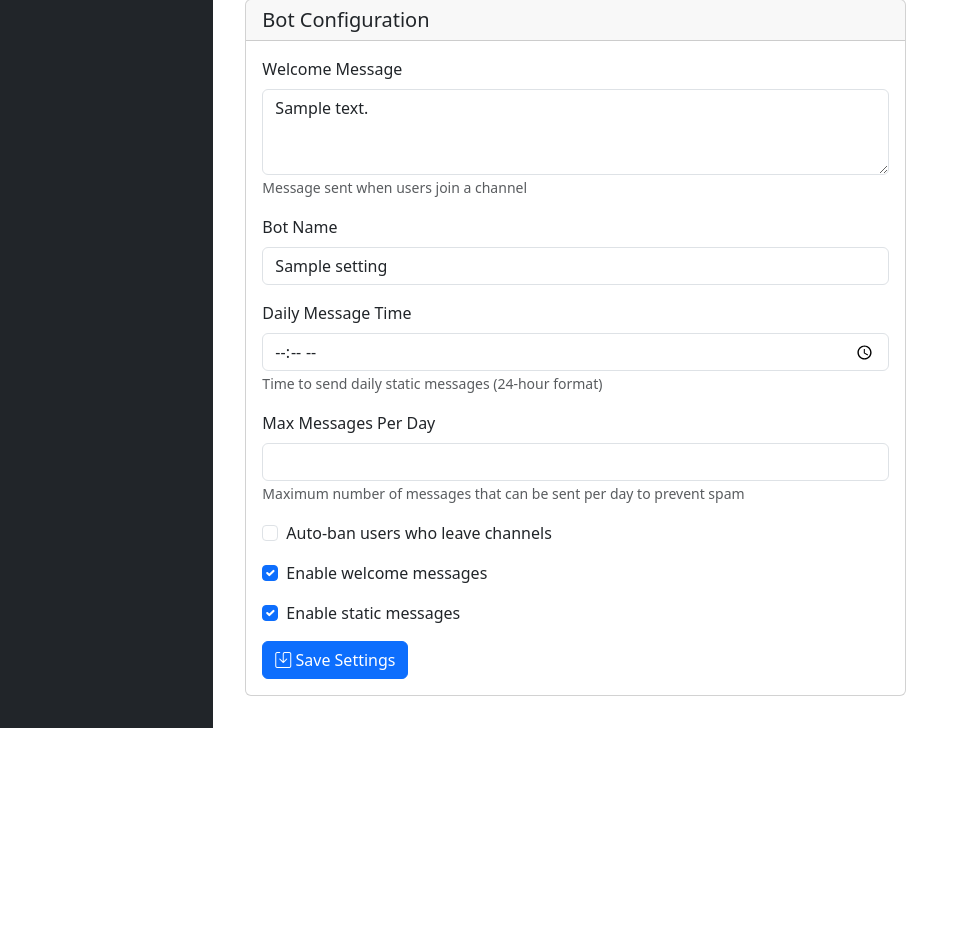
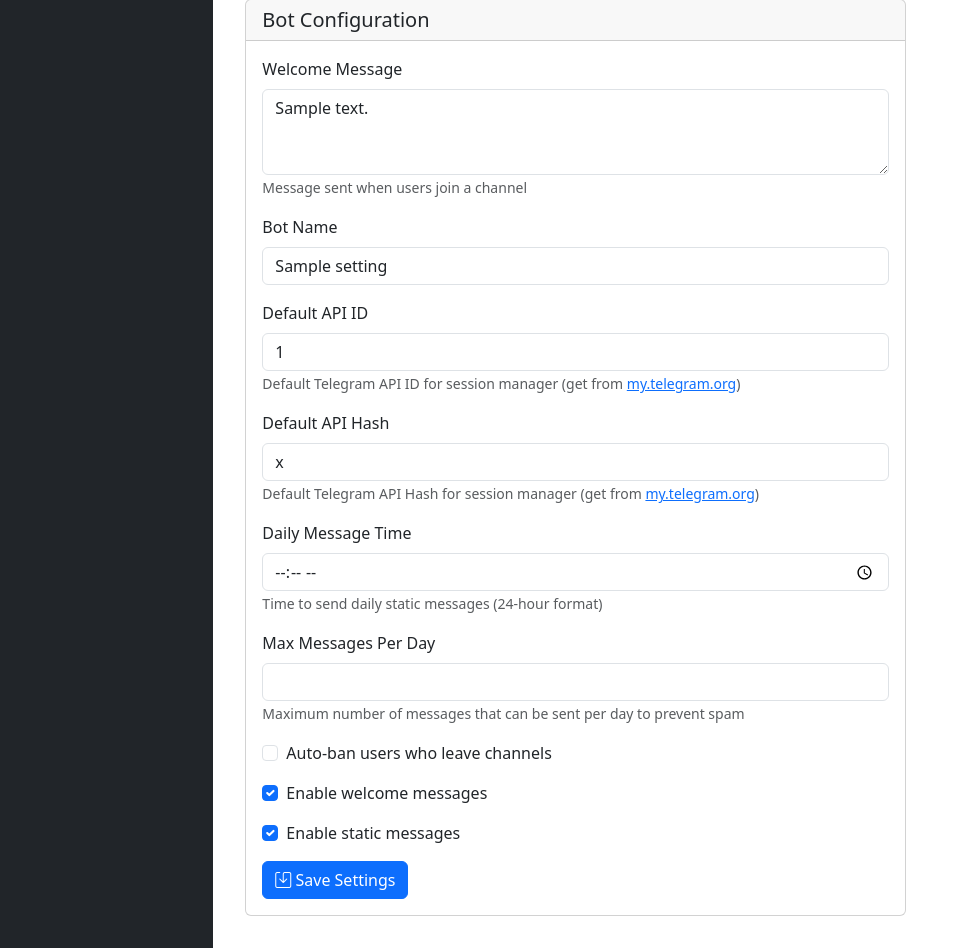
Before and after one commit to mrDarky/inviter_bot, a FastAPI app: template templates/settings.html in a window 1280 px wide. Shown: the part 729-1677 px from the top of the page, without its empty margins (0-969 px from the left). Before the commit the page ends 1457 px from the top, so only its background shows below. Run offline with FastAPI, Linux system fonts and the light colour scheme; the template is opened without the code that fills it: most values are stand-ins (such as "Sample title", 1, 10 or a date in 2020).

Commit message:
Add default API ID and API Hash to settings and session manager
Co-authored-by: mrDarky <10954120+mrDarky@users.noreply.github.com>

```diff
--- a/admin.py
+++ b/admin.py
@@ -381,9 +381,11 @@ async def invite_requests_page(request: Request, status: str = 'pending', page:
 async def session_manager_page(request: Request):
     """Session manager page for Pyrogram sessions"""
     sessions = await db.get_pyrogram_sessions()
+    settings = await db.get_all_settings()
     return templates.TemplateResponse("session_manager.html", {
         "request": request,
-        "sessions": sessions
+        "sessions": sessions,
+        "settings": settings
     })
 
 
--- a/templates/settings.html
+++ b/templates/settings.html
@@ -76,6 +76,18 @@
                     <div class="mb-3">
                         <label class="form-label">Bot Name</label>
                         <input type="text" class="form-control" name="bot_name" value="{{ settings.bot_name or 'Inviter Bot' }}">
+                    </div>
+
+                    <div class="mb-3">
+                        <label class="form-label">Default API ID</label>
+                        <input type="number" class="form-control" name="default_api_id" value="{{ settings.default_api_id or '' }}" placeholder="12345678">
+                        <small class="text-muted">Default Telegram API ID for session manager (get from <a href="https://my.telegram.org" target="_blank">my.telegram.org</a>)</small>
+                    </div>
+
+                    <div class="mb-3">
+                        <label class="form-label">Default API Hash</label>
+                        <input type="text" class="form-control" name="default_api_hash" value="{{ settings.default_api_hash or '' }}" placeholder="abcdef1234567890">
+                        <small class="text-muted">Default Telegram API Hash for session manager (get from <a href="https://my.telegram.org" target="_blank">my.telegram.org</a>)</small>
                     </div>
 
                     <div class="mb-3">
```
Also changed, not shown: templates/session_manager.html (+4 -4 lines).
